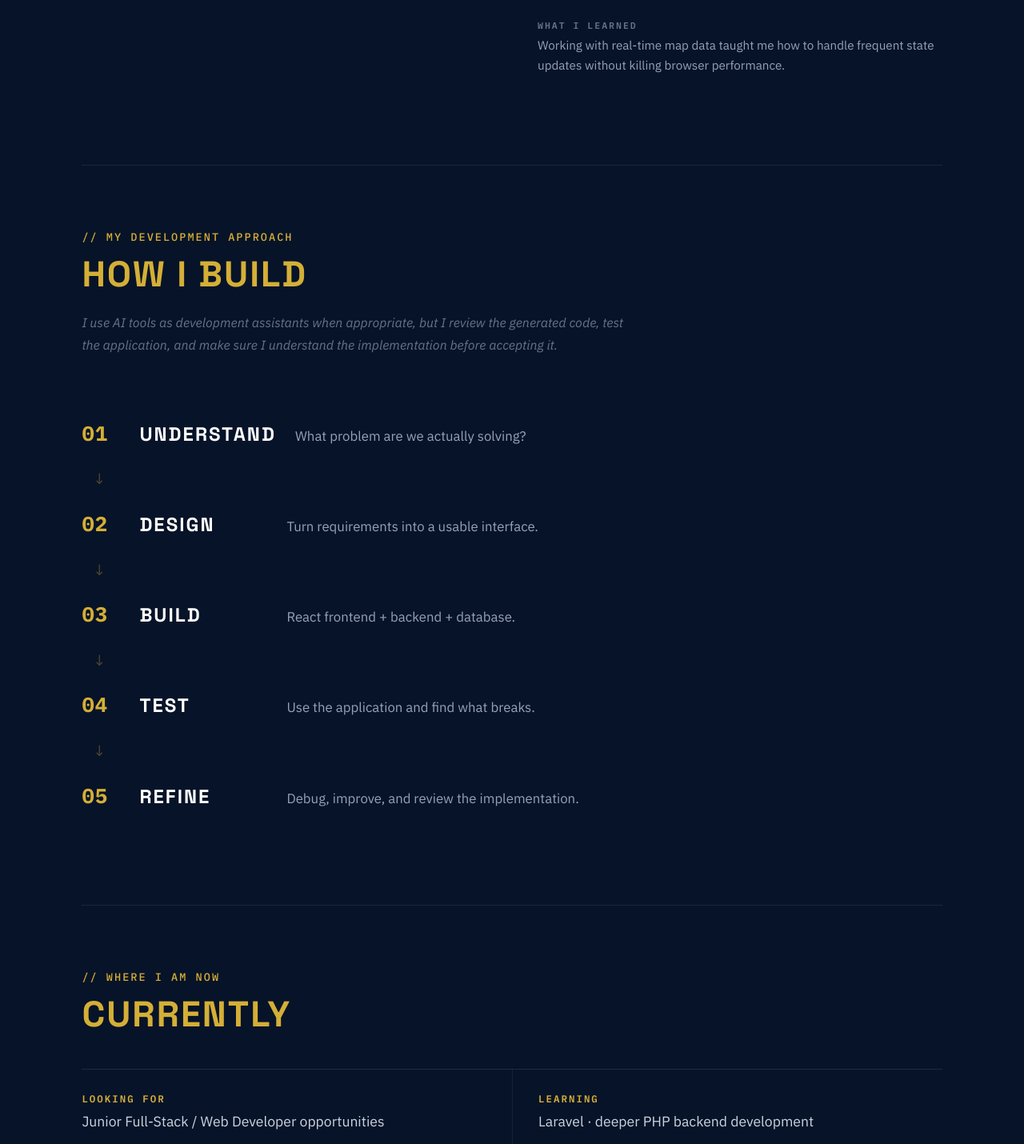
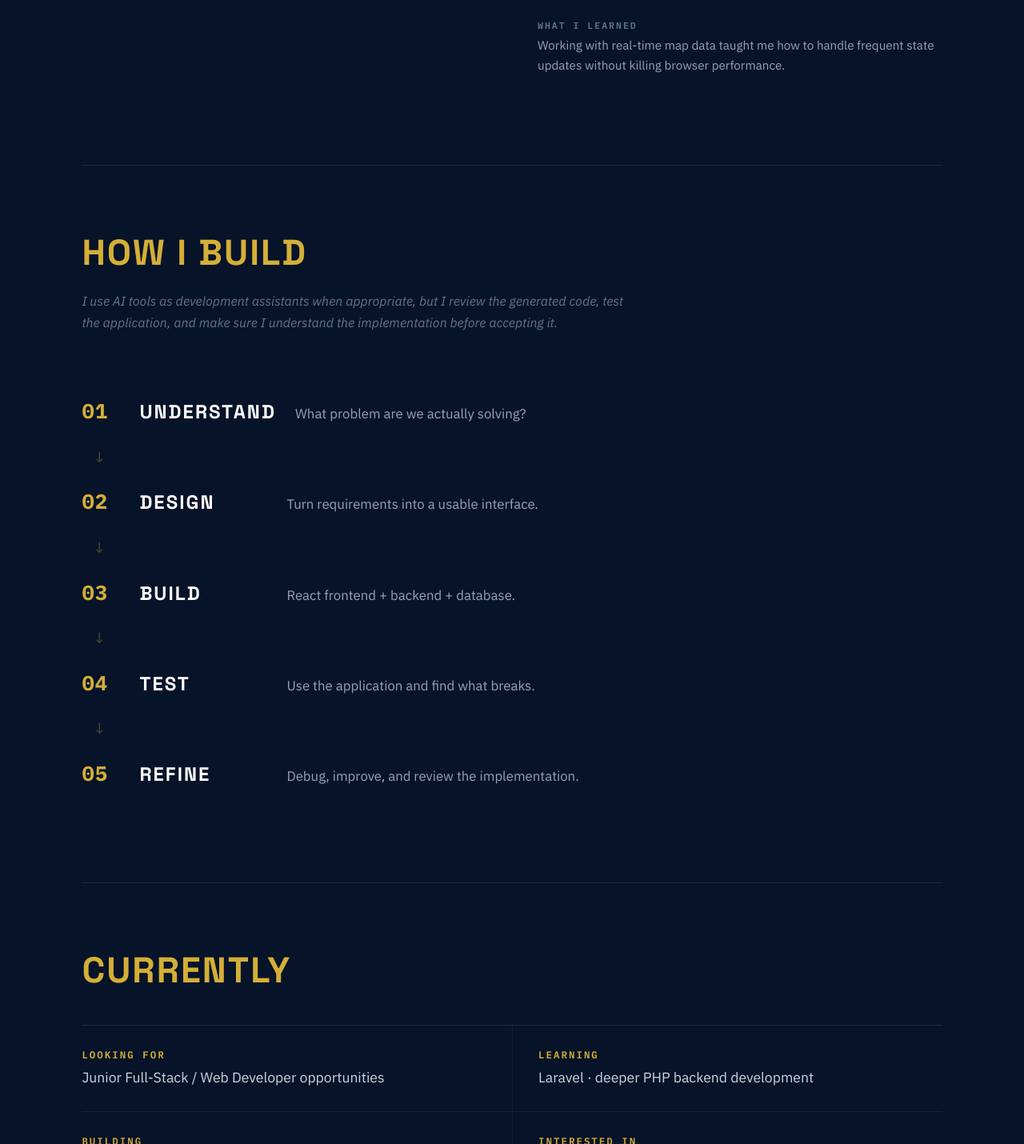
Before and after one commit to Pjdell/Peter-portfolio, a React (Create React App) app: page / in a window 1280 px wide. Shown: the part 5563-6993 px from the top of the page at 80% size. Built offline with nearby package versions, Linux system fonts and the light colour scheme.

Commit message:
remove sub

```diff
--- a/src/components/Projects.js
+++ b/src/components/Projects.js
@@ -264,7 +264,6 @@ function Projects() {
       {/* ─── HOW I BUILD ─── */}
       <div className="process-section">
         <div className="process-header">
-          <span className="projects-eyebrow">{"// MY DEVELOPMENT APPROACH"}</span>
           <h2 className="process-title">HOW I BUILD</h2>
           <p className="process-note">
             I use AI tools as development assistants when appropriate, but I review the generated code, test the application, and make sure I understand the implementation before accepting it.
@@ -292,7 +291,7 @@ function Projects() {
       {/* ─── CURRENTLY ─── */}
       <div className="currently-section">
         <div className="currently-header">
-          <span className="projects-eyebrow">{"// WHERE I AM NOW"}</span>
+
           <h2 className="currently-title">CURRENTLY</h2>
         </div>
 
```
